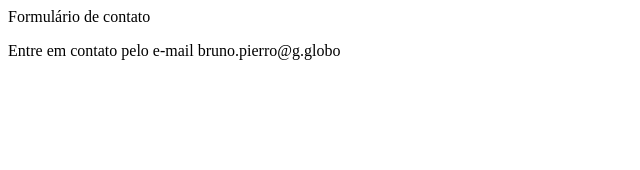
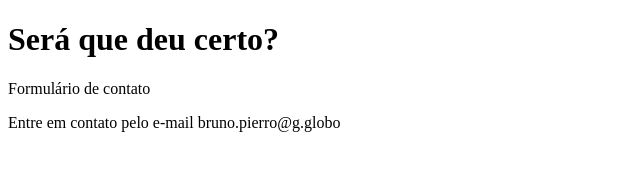
Before and after one commit to B-Pierro/estudo-git, a plain HTML site: page contato.html in a window 1280 px wide. Shown: the whole page, without its empty margins (0-640 px from the left). Drawn offline with Linux system fonts and the light colour scheme.

Commit message:
Adicionando header

```diff
--- a/contato.html
+++ b/contato.html
@@ -6,6 +6,7 @@
 	<title>Contato</title>
 </head>
 <body>
+	<h1>Será que deu certo?</h1>
 	<span>Formulário de contato</span>
 	<p>Entre em contato pelo e-mail bruno.pierro@g.globo</p>
 </body>
```
